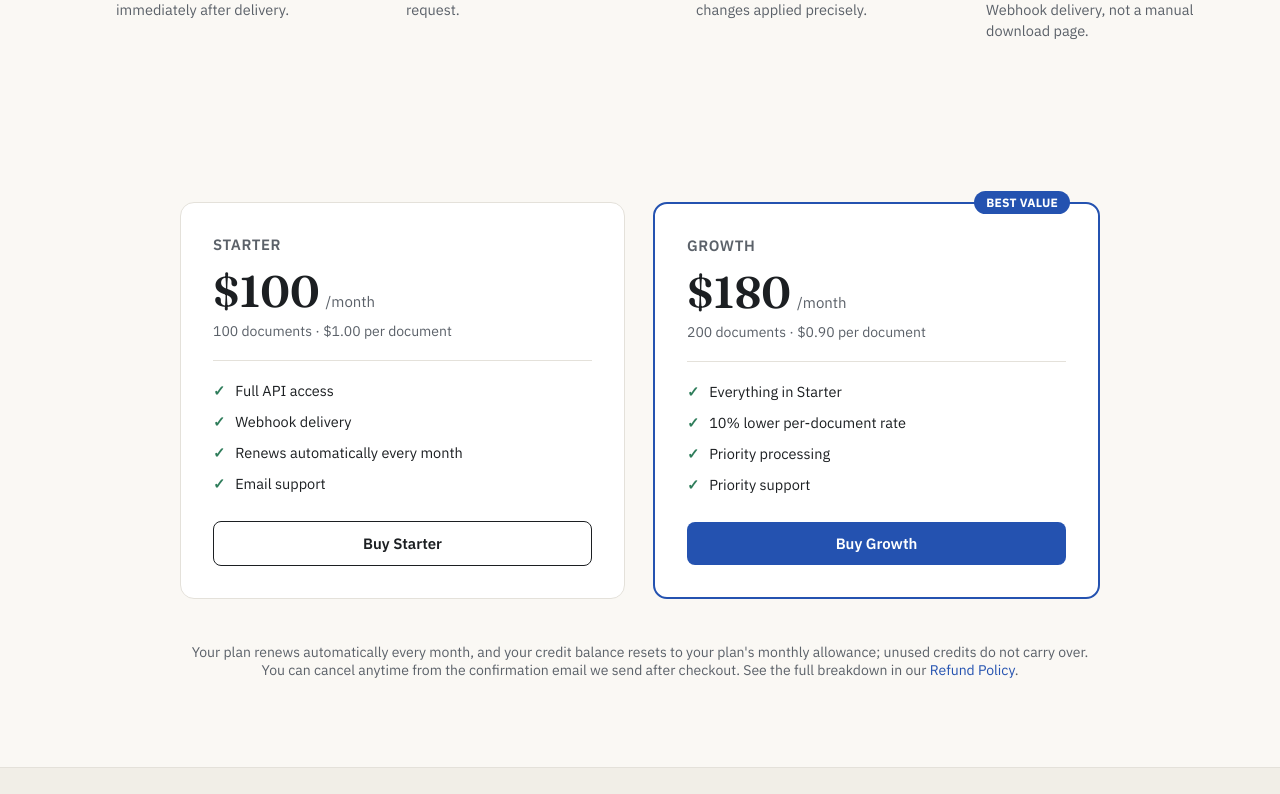
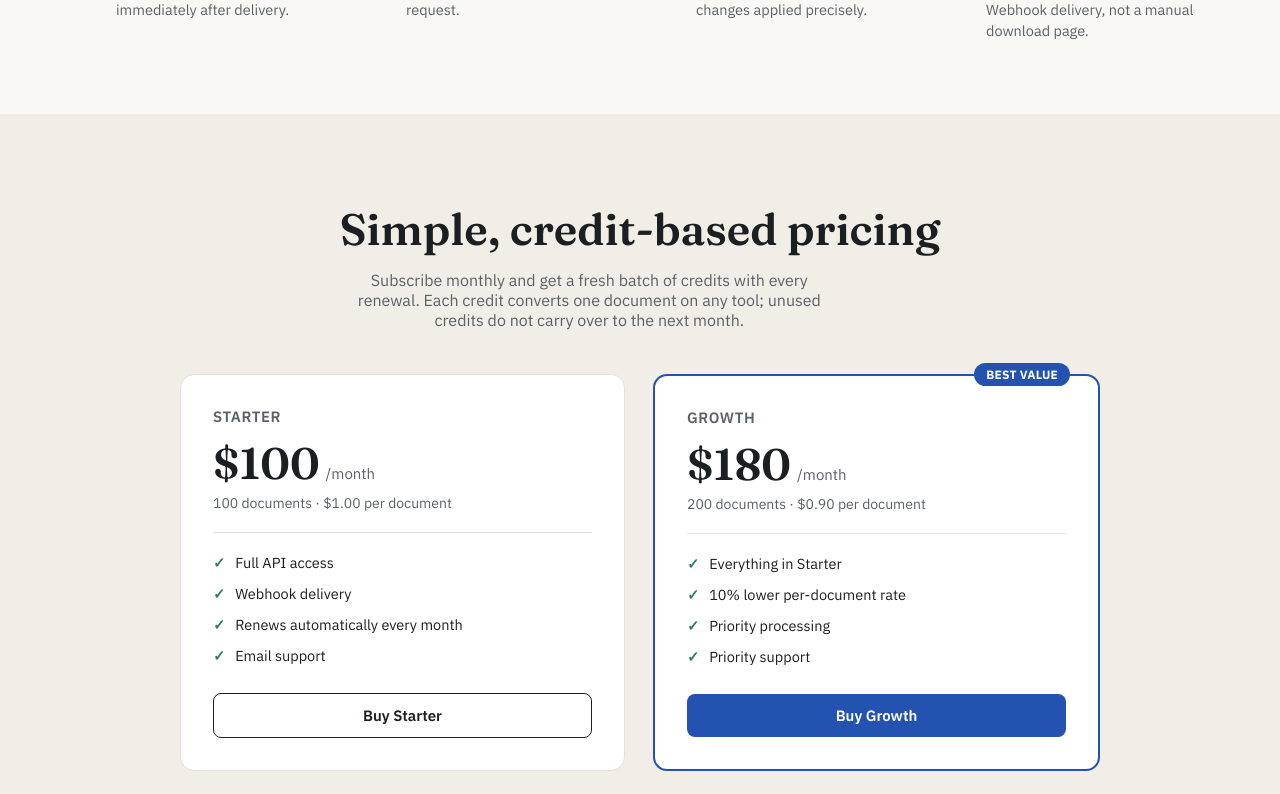
Before and after one commit to ddaniyalp781-dotcomj/any-convert, a Next.js app: page /edit-pdf in a window 1280 px wide. Shown: the part 1166-1960 px from the top of the page. Built offline with nearby package versions, Linux system fonts and the light colour scheme.

Commit message:
match tool page pricing section to DWG: shaded background and full pricing heading

```diff
--- a/components/ToolPage.tsx
+++ b/components/ToolPage.tsx
@@ -84,8 +84,8 @@ export default function ToolPage({ badge, headline, description, exampleFile, ex
       </div>
 
       {/* PRICING */}
-      <div id="pricing" style={s('padding: 88px var(--pad-x);')}>
-        <PricingCards heading={false} />
+      <div id="pricing" style={s('background: var(--surface-2); padding: 88px var(--pad-x);')}>
+        <PricingCards />
       </div>
 
       <style>{`
```
